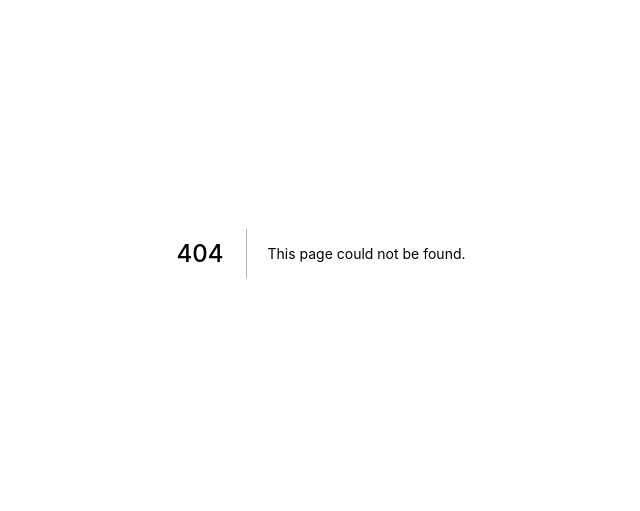
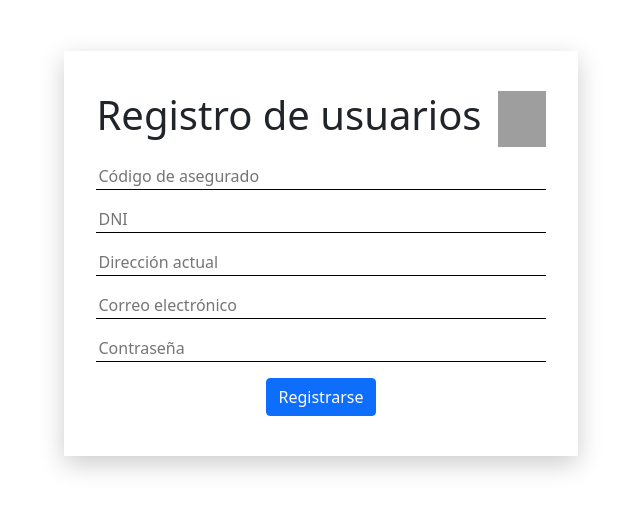
Before and after one commit to Xiza73/atento_salud, a Next.js app: page /register in a window 1280 px wide. Before the commit this address had no page. Shown: the part 147-658 px from the top of the page, without its empty margins (319-959 px from the left). Built offline with nearby package versions, Linux system fonts and the light colour scheme; grey boxes are pictures that could not be loaded.

Commit message:
register module added

```diff
--- /dev/null
+++ b/src/pages/register.js
@@ -0,0 +1,75 @@
+import Image from "next/image";
+
+export default function Register(){
+    const register=(e)=>{
+        e.preventDefault();
+        //logica para registro y envio de formulario
+    }
+    return(
+        <section>
+            <form onSubmit={register} >
+                <article className="block-center" ><h1>Registro de usuarios</h1>
+
+                <span>
+                    <img alt="estetoscopio sistema hospitalario" src="https://external-content.duckduckgo.com/iu/?u=https%3A%2F%2Fimages.vexels.com%2Fmedia%2Fusers%2F3%2F200602%2Fisolated%2Fpreview%2F1561844524649af9f33c1c1a0a4f528f-monocromo-de-estetoscopio-de-hospital-by-vexels.png&f=1&nofb=1" />
+                </span>
+                </article>
+                <article>
+                    <input placeholder="Código de asegurado" type="number"/>
+                </article>
+                <article>
+                    <input placeholder="DNI" type="number" />
+                </article>
+                <article><input placeholder="Dirección actual" type="text"/></article>
+                <article><input placeholder="Correo electrónico" type="email"/></article>
+                <article><input placeholder="Contraseña" type="password"/></article>
+                <article className="block-center" >
+                    <button type="submit" className="btn btn-primary" >Registrarse</button>
+                </article>
+            </form>
+        <style jsx>{`
+        .block-center{
+
+            justify-content:center;
+        }
+        img{
+            width:100%;
+            height:auto;
+        }
+        span{
+            margin: 0 0 0 1rem;
+            width:3rem;
+            display:flex;
+            top:1rem;
+            right:1rem;
+        }
+        form{
+            box-shadow:0 0.5rem 1.5rem rgba(0,0,0,0.2);
+
+            padding:2rem;
+            display:flex;
+            flex-direction:column;
+        }
+        input{
+            border: 1px  solid black;
+            border-width: 0 0 1px 0;
+            width:100%;
+            outline:0;
+        }
+        article{
+            padding:0.5rem 0;
+            display:flex;
+        }
+        h1{
+            font-weight:lighter;
+        }
+        section{
+            min-height:100vh;
+            display:flex;
+            justify-content:center;
+            align-items:center;
+        }
+        `}</style>
+        </section>
+    )
+}
```
Also changed, not shown: src/pages/login.js (added, +7 -0 lines), 2 other files (tests, documents, lock files or other folders).
